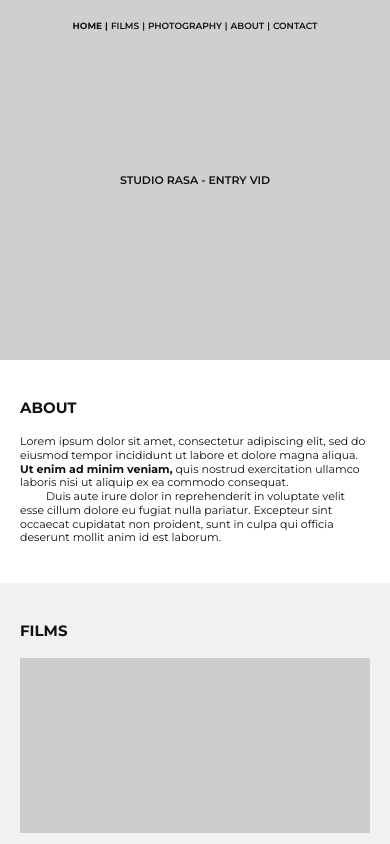
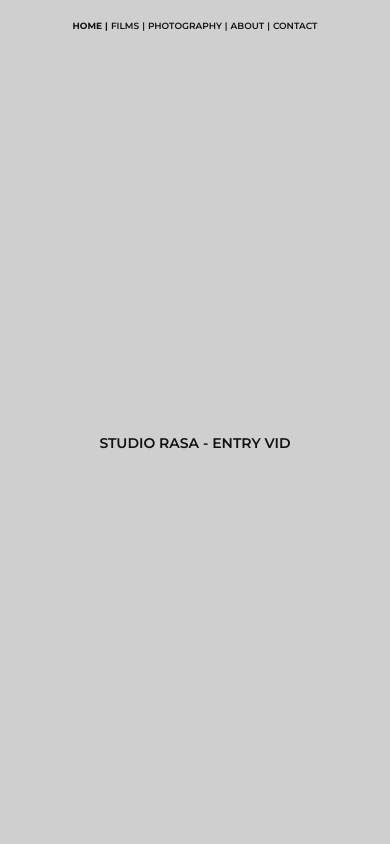
Before and after one commit to samir54883/studio-rasa, a Next.js app: page /studio-rasa/ in a window 390 px wide. Shown: the top 844 px of the page. Built offline with nearby package versions, Linux system fonts and the light colour scheme.

Commit message:
Use reusable contact icons across all pages

```diff
--- a/src/components/Home/Home.module.css
+++ b/src/components/Home/Home.module.css
@@ -16,12 +16,16 @@
 
 
 /* =========================
-   HERO
+   HERO / ENTRY VIDEO
 ========================= */
 
 .hero {
+  position: relative;
+
   width: 100%;
-  height: 600px;
+
+  height: 105vh;
+  min-height: 105dvh;
 
   display: flex;
   align-items: center;
@@ -29,8 +33,37 @@
 
   background: #cfcfcf;
 
+  overflow: hidden;
+
   font-size: 22px;
   font-weight: 550;
+}
+
+/* =========================
+   FUTURE REAL HERO VIDEO
+========================= */
+
+.heroVideo {
+  position: absolute;
+  inset: 0;
+
+  width: 100%;
+  height: 100%;
+
+  object-fit: cover;
+
+  z-index: 0;
+}
+
+
+/* Keep temporary hero content above the video */
+
+.hero > span,
+.hero > p,
+.hero > div {
+  position: relative;
+
+  z-index: 1;
 }
 
 
@@ -40,6 +73,7 @@
 
 .about {
   width: 100%;
+
   padding: 58px 0;
 
   background: #ffffff;
@@ -104,31 +138,6 @@
   background: #dedede;
 }
 
-.contactRow {
-  display: grid;
-
-  grid-template-columns: 30px 1fr;
-  align-items: center;
-
-  gap: 16px;
-
-  margin-bottom: 15px;
-}
-
-.contactRow:last-child {
-  margin-bottom: 0;
-}
-
-.contactRow span {
-  font-size: 23px;
-}
-
-.contactRow div {
-  height: 31px;
-
-  border: 1px solid #333333;
-}
-
 
 /* =========================
    FOOTER
@@ -155,9 +164,12 @@
   }
 
   .hero {
-    height: 480px;
+    /*
+      No height override here.
+      Hero remains full viewport.
+    */
 
-    font-size: 13px;
+    font-size: 18px;
   }
 
   .about {
@@ -186,9 +198,12 @@
   }
 
   .hero {
-    height: 360px;
+    /*
+      Still full viewport.
+      Only typography changes.
+    */
 
-    font-size: 11px;
+    font-size: 14px;
   }
 
   .about {
@@ -213,23 +228,8 @@
 
   .contactBox {
     width: 100%;
+
     padding: 20px;
-  }
-
-  .contactRow {
-    grid-template-columns: 24px 1fr;
-
-    gap: 12px;
-
-    margin-bottom: 12px;
-  }
-
-  .contactRow span {
-    font-size: 18px;
-  }
-
-  .contactRow div {
-    height: 27px;
   }
 
   .footer {
@@ -238,3 +238,19 @@
     font-size: 9px;
   }
 }
+
+
+/* =========================
+   LANDSCAPE MOBILE
+========================= */
+
+@media (max-height: 500px) and (orientation: landscape) {
+  .hero {
+    /*
+      Height remains controlled by
+      the main full-viewport rule.
+    */
+
+    font-size: 14px;
+  }
+}
```
